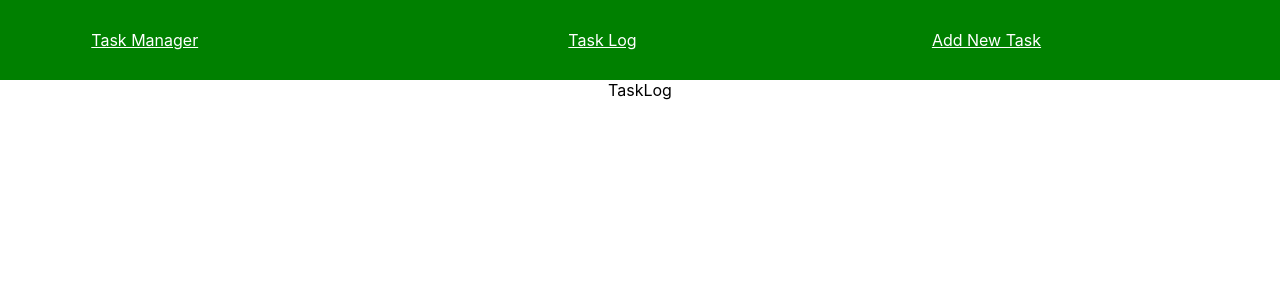
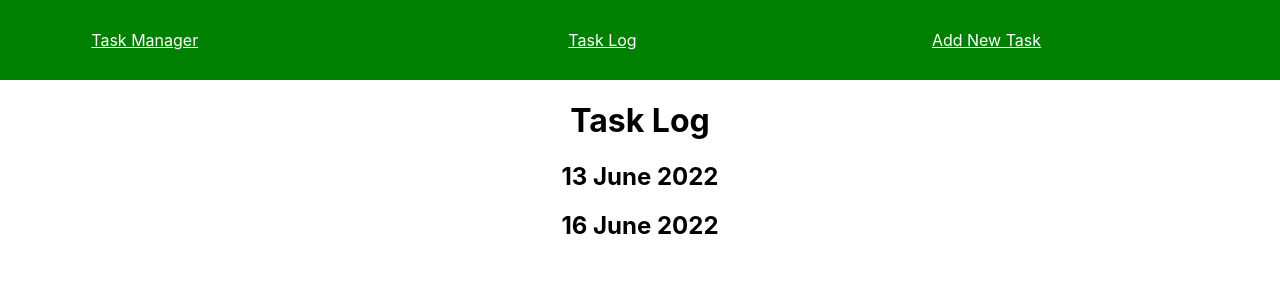
Before and after one commit to Y8M13/ym-proj2-react, a React (Create React App) app: page /tasklog in a window 1280 px wide. Shown: the top 300 px of the page. Built offline with nearby package versions, Linux system fonts and the light colour scheme; data requests are answered from the project's data file.

Commit message:
Second update to TaskLog

```diff
--- a/src/components/TaskLog.js
+++ b/src/components/TaskLog.js
@@ -8,6 +8,7 @@ const TaskLog = () => {
   },[]);
 
   const [taskers, setTaskers] = useState([]);
+  const [todos, setTodos] = useState([]);
 
 
   const fetchTaskers = async () => {
@@ -17,10 +18,19 @@ const TaskLog = () => {
     console.log(taskers);
     setTaskers(taskers);
 
+    // const todos = taskers.map(tasker => <li>{ tasker }</li>)
+
+
   }
 
   return (
-    <div>TaskLog</div>
+    <div>
+      <h1>Task Log</h1>
+      {taskers.map(tasker =>(
+        <h2 key={ tasker.id }>{ tasker.date }</h2>
+        ))}
+      { todos }
+    </div>
   )
 }
 
```
